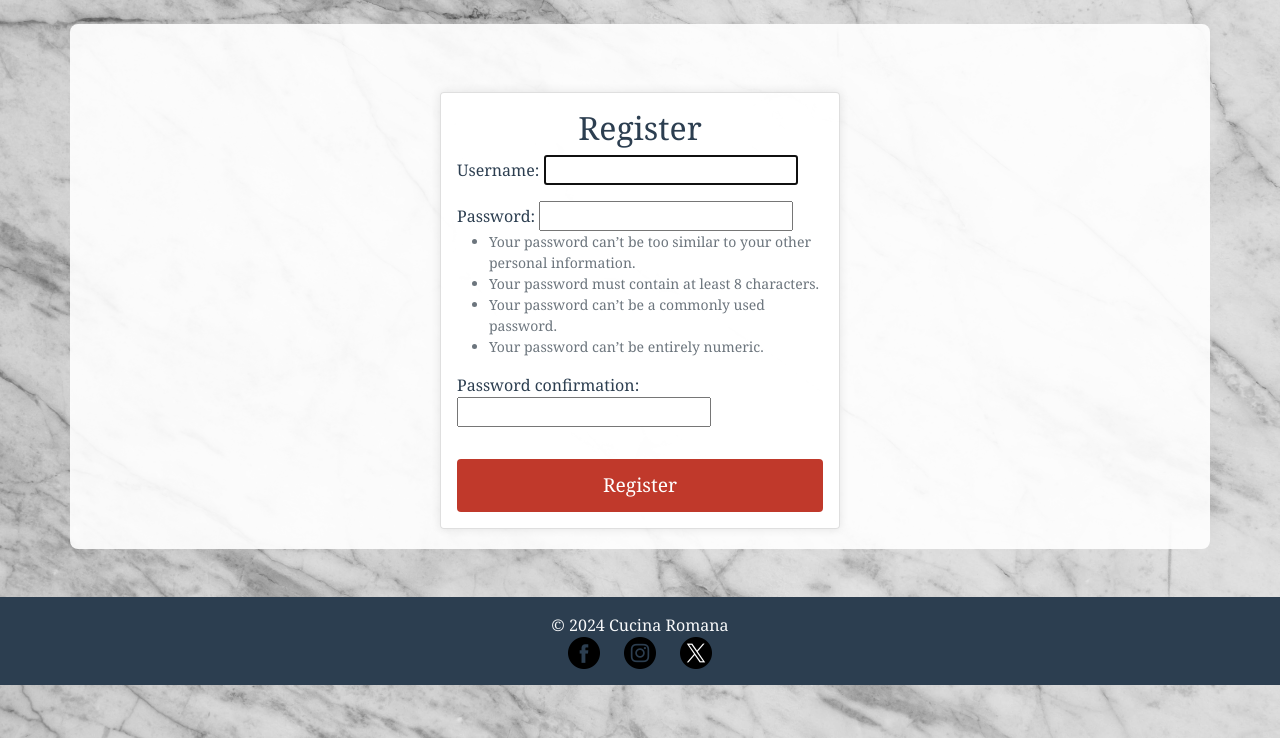
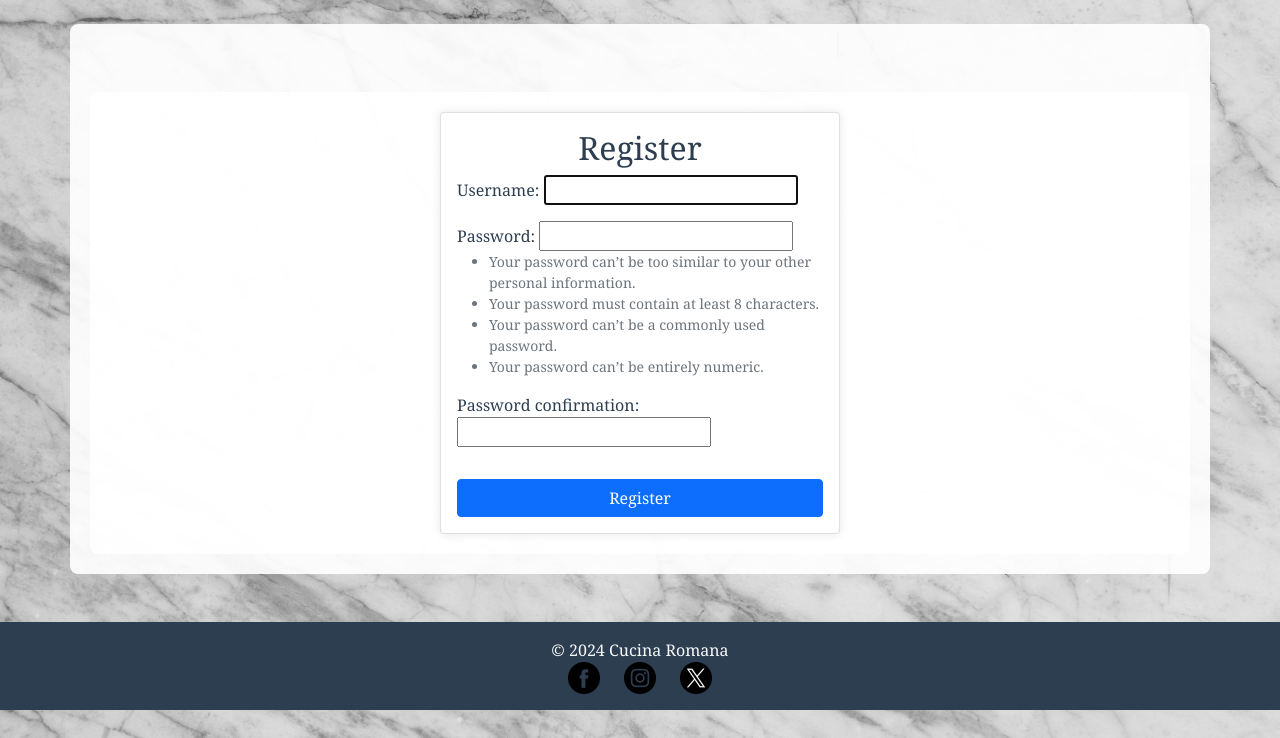
Before and after one commit to Malethrion/Restaurant-booking-system, a Django app: page /register/ in a window 1280 px wide. Shown: the part 62-800 px from the top of the page. Run offline with Django 4.2, Linux system fonts and the light colour scheme.

Commit message:
Update register.html template: enhance layout with Bootstrap container, improve button styling, and maintain card-based design.

```diff
--- a/bookings/templates/bookings/register.html
+++ b/bookings/templates/bookings/register.html
@@ -5,7 +5,8 @@ Register
 {% endblock %}
 
 {% block content %}
-<div class="card mt-5 mx-auto" style="max-width: 400px; background: rgba(255, 255, 255, 0.9); box-shadow: 0px 0px 10px rgba(0, 0, 0, 0.1);">
+<div class="container mt-5">
+    <div class="card mx-auto" style="max-width: 400px; background: rgba(255, 255, 255, 0.9); box-shadow: 0px 0px 10px rgba(0, 0, 0, 0.1);">
         <div class="card-body">
             <h2 class="card-title text-center" style="font-family: 'Georgia', serif;">Register</h2>
             <form method="post">
@@ -25,8 +26,9 @@ Register
                     {{ form.password2.label_tag }}
                     {{ form.password2 }}
                 </div>
-            <button type="submit" class="btn btn-danger mt-3 w-100">Register</button>
+                <button type="submit" class="btn btn-primary w-100 mt-3">Register</button>
             </form>
         </div>
     </div>
+</div>
 {% endblock %}
```
Lines whose indentation alone changed are shown as unchanged.
